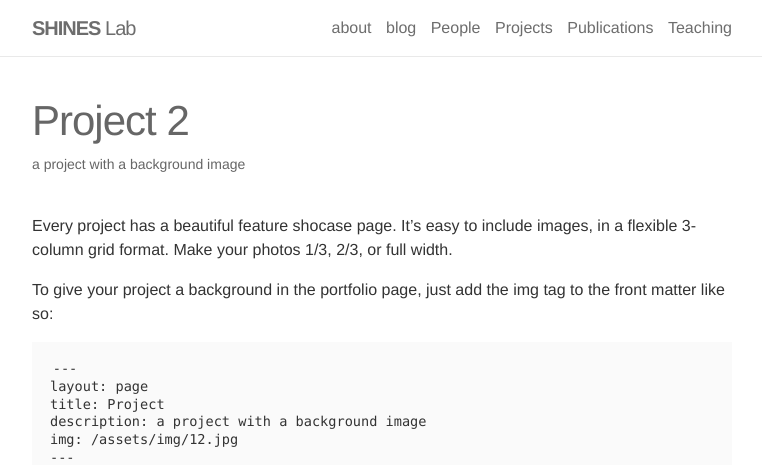
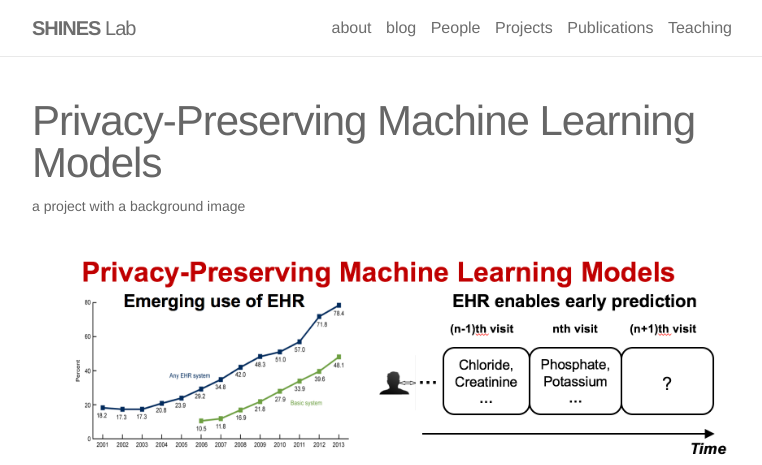
Before and after one commit to shines-lab/shines-lab.github.io, a Jekyll site: the page built from _projects/2_project.markdown, in a window 1280 px wide and 1400 px high. Shown: the top 465 px of the window, without its empty margins (258-1020 px from the left). Built offline with Jekyll 4.4.1, drawn with Linux system fonts in a browser that asks for light colours; nearby versions of some CDN libraries; some of the changed text lies outside the part shown.

Commit message:
Update 2_project.markdown

```diff
--- a/_projects/2_project.markdown
+++ b/_projects/2_project.markdown
@@ -1,55 +1,10 @@
 ---
 layout: page
-title: Project 2
+title: Privacy-Preserving Machine Learning Models
 description: a project with a background image
 img: /assets/img/2.jpg
 ---
 
-Every project has a beautiful feature shocase page. It's easy to include images, in a flexible 3-column grid format. Make your photos 1/3, 2/3, or full width.
+ <img src="{{site.baseurl}}/assets/img/Project2.png" align="center" width="100%" height="100%">
 
-To give your project a background in the portfolio page, just add the img tag to the front matter like so:
-
-    ---
-    layout: page
-    title: Project
-    description: a project with a background image
-    img: /assets/img/12.jpg
-    ---
-
-
-<div class="img_row">
-    <img class="col one left" src="{{ site.baseurl }}/assets/img/1.jpg" alt="" title="example image"/>
-    <img class="col one left" src="{{ site.baseurl }}/assets/img/2.jpg" alt="" title="example image"/>
-    <img class="col one left" src="{{ site.baseurl }}/assets/img/3.jpg" alt="" title="example image"/>
-</div>
-<div class="col three caption">
-    Caption photos easily. On the left, a road goes through a tunnel. Middle, leaves artistically fall in a hipster photoshoot. Right, in another hipster photoshoot, a lumberjack grasps a handful of pine needles.
-</div>
-<div class="img_row">
-    <img class="col three left" src="{{ site.baseurl }}/assets/img/5.jpg" alt="" title="example image"/>
-</div>
-<div class="col three caption">
-    This image can also have a caption. It's like magic.
-</div>
-
-You can also put regular text between your rows of images. Say you wanted to write a little bit about your project before you posted the rest of the images. You describe how you toiled, sweated, *bled* for your project, and then.... you reveal it's glory in the next row of images.
-
-
-<div class="img_row">
-    <img class="col two left" src="{{ site.baseurl }}/assets/img/6.jpg" alt="" title="example image"/>
-    <img class="col one left" src="{{ site.baseurl }}/assets/img/11.jpg" alt="" title="example image"/>
-</div>
-<div class="col three caption">
-    You can also have artistically styled 2/3 + 1/3 images, like these.
-</div>
-
-
-<br/><br/>
-
-
-The code is simple. Just add a col class to your image, and another class specifying the width: one, two, or three columns wide. Here's the code for the last row of images above:
-
-<div class="img_row">
-    <img class="col two left" src="/img/6.jpg"/>
-    <img class="col one left" src="/img/11.jpg"/>
-</div>
+<br>
```
